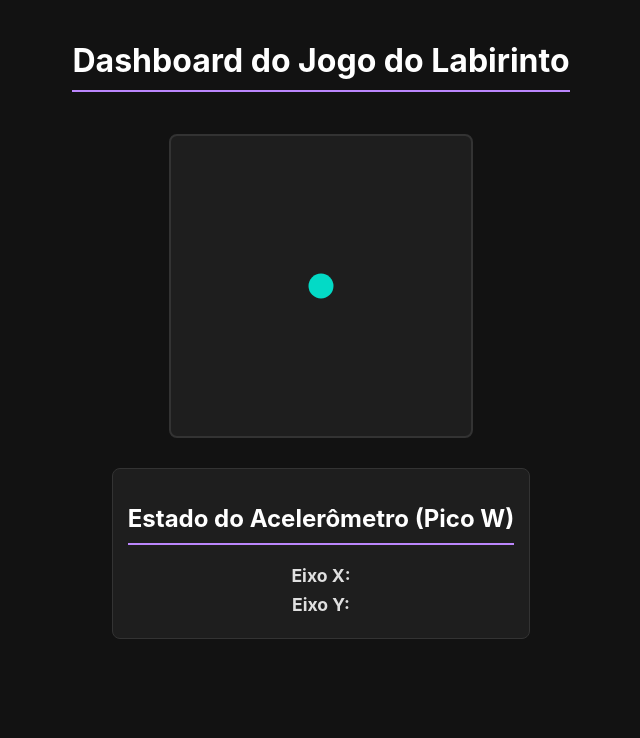
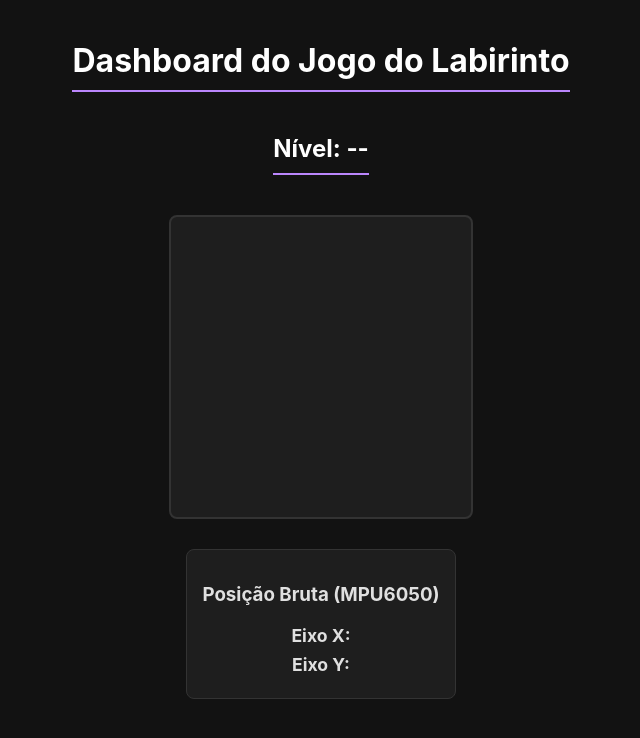
Before and after one commit to marcosgabrielms/Api_jogo_labirinto, a Flask app: page / in a window 1280 px wide. Shown: the top 738 px of the page, without its empty margins (319-959 px from the left). Run offline with Flask 3, Linux system fonts and the light colour scheme; data that the repository does not hold is empty.

Commit message:
:sparkles: feat: Adiciona a estrutura HTML para a visualização da matriz

```diff
--- a/dashboard/templates/index.html
+++ b/dashboard/templates/index.html
@@ -3,18 +3,17 @@
 <head>
     <meta charset="UTF-8">
     <meta name="viewport" content="width=device-width, initial-scale=1.0">
-    <title>Jogo do Labirinto - Dashboard</title>
+    <title>Dashboard do Labirinto</title>
     <link rel="stylesheet" href="{{ url_for('static', filename='css/style.css') }}">
 </head>
 <body>
     <h1>Dashboard do Jogo do Labirinto</h1>
+    <h2 id="level-display">Nível: --</h2>
 
     <div id="maze-container">
-        <div id="ball"></div>
-    </div>
-
+        </div>
     <div id="status-container">
-        <h2>Estado do Acelerômetro (Pico W)</h2>
+        <h3>Posição Bruta (MPU6050)</h3>
         <p><strong>Eixo X:</strong> <span id="status-accel-x">--</span></p>
         <p><strong>Eixo Y:</strong> <span id="status-accel-y">--</span></p>
     </div>
```
